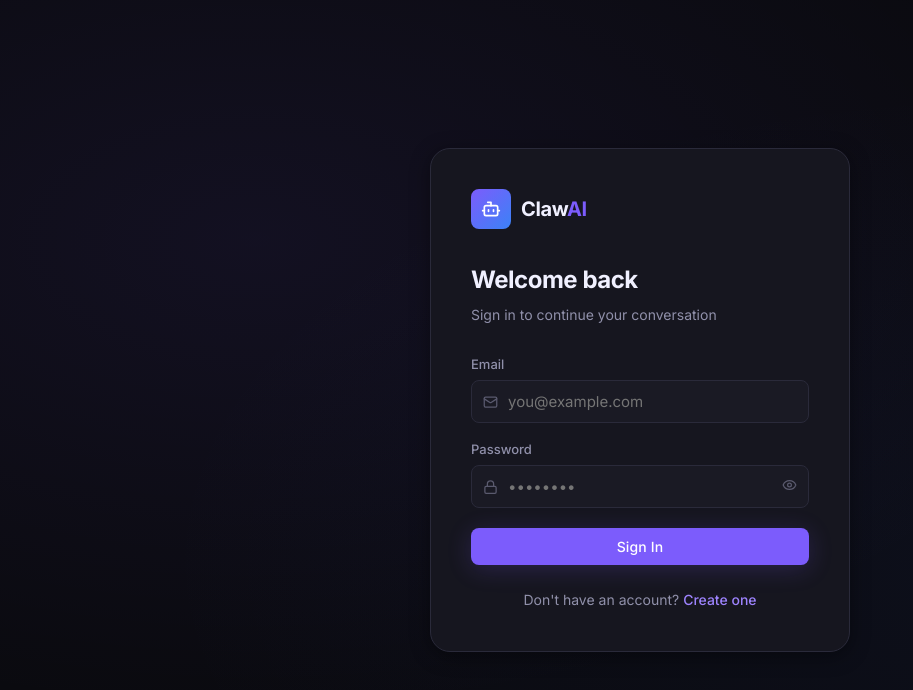
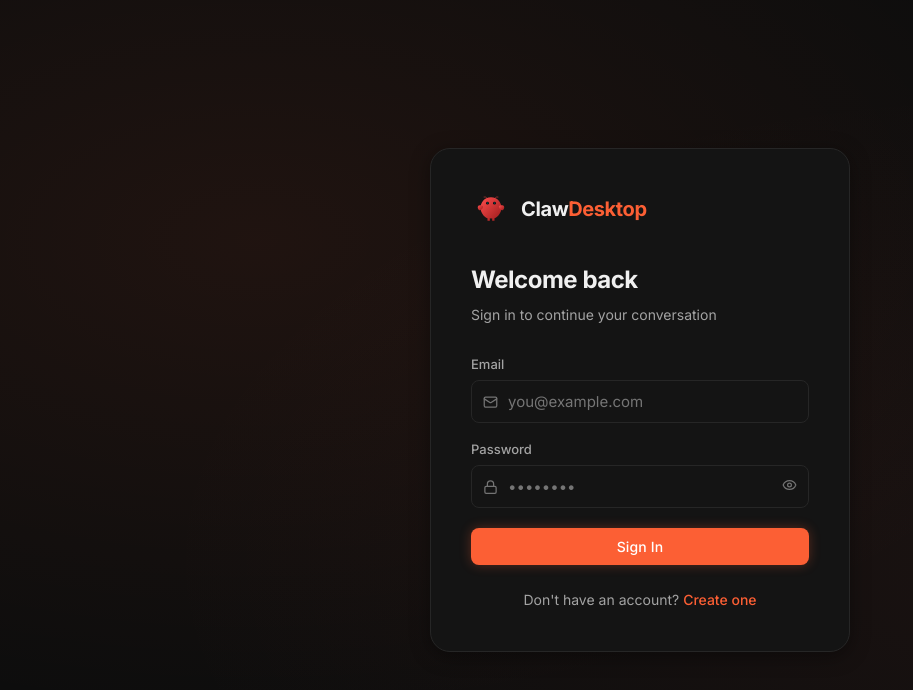
Before and after one commit to 0xmarkhydra/clawdesktop, a React (Vite) app in the folder frontend/: page /login in a window 1280 px wide. Shown: the top 690 px of the page, without its empty margins (0-913 px from the left). Built offline with nearby package versions, Linux system fonts and the light colour scheme.

Commit message:
Update frontend pages and add logo asset
Made-with: Cursor

```diff
--- a/frontend/src/index.css
+++ b/frontend/src/index.css
@@ -1,30 +1,30 @@
 @import url('https://fonts.googleapis.com/css2?family=Inter:wght@300;400;500;600;700&display=swap');
 
 :root {
-  --bg-primary: #0a0a0f;
-  --bg-secondary: #111118;
-  --bg-card: #16161f;
-  --bg-hover: #1e1e2a;
-  --bg-input: #1a1a24;
+  /* Landing page cosmic theme: coral + teal */
+  --bg-color: #0d0d0d;
+  --panel-bg: #141414;
+  --panel-bg-hover: #1a1a1a;
+  --border: #262626;
 
-  --border: #2a2a3a;
-  --border-light: #333344;
+  --text-primary: #f0f0f0;
+  --text-secondary: #a3a3a3;
+  --text-muted: #737373;
 
-  --text-primary: #f0f0ff;
-  --text-secondary: #9090aa;
-  --text-muted: #5a5a6e;
+  --accent: #fc5f34; /* Orange */
+  --accent-hover: #e85023;
+  --accent-light: rgba(252, 95, 52, 0.15);
+  --accent-glow: 0 0 12px rgba(252, 95, 52, 0.3);
 
-  --accent: #7c5cfc;
-  --accent-light: #9d83fd;
-  --accent-dark: #5b3de8;
-  --accent-glow: rgba(124, 92, 252, 0.25);
+  --coral: #E55F4D; /* Coral from landing page */
+  --coral-hover: #d25342;
+  --coral-light: rgba(229, 95, 77, 0.15);
+  --coral-glow: 0 0 12px rgba(229, 95, 77, 0.3);
 
-  --ai-bubble: linear-gradient(135deg, #1e1a3a 0%, #1a1e3a 100%);
-  --user-bubble: #1e2a3a;
+  --error: #ef4444;
 
-  --success: #22c55e;
-  --error: #ef4444;
-  --warning: #f59e0b;
+  /* Brand gradients */
+  --brand-gradient: linear-gradient(135deg, var(--coral), var(--accent));
 
   --radius-sm: 8px;
   --radius-md: 12px;
@@ -33,7 +33,7 @@
 
   --shadow-sm: 0 2px 8px rgba(0,0,0,0.3);
   --shadow-md: 0 4px 20px rgba(0,0,0,0.4);
-  --shadow-accent: 0 4px 24px rgba(124, 92, 252, 0.2);
+  --shadow-accent: 0 4px 24px rgba(124, 92, 252, 0.2); /* This will be replaced by accent-glow */
 
   --transition: 0.2s ease;
   --sidebar-width: 280px;
@@ -52,7 +52,7 @@ html, body, #root {
 
 body {
   font-family: 'Inter', -apple-system, BlinkMacSystemFont, sans-serif;
-  background: var(--bg-primary);
+  background: var(--bg-color);
   color: var(--text-primary);
   font-size: 15px;
   line-height: 1.55;
@@ -63,7 +63,7 @@ body {
 ::-webkit-scrollbar { width: 5px; height: 5px; }
 ::-webkit-scrollbar-track { background: transparent; }
 ::-webkit-scrollbar-thumb { background: var(--border); border-radius: 99px; }
-::-webkit-scrollbar-thumb:hover { background: var(--border-light); }
+::-webkit-scrollbar-thumb:hover { background: var(--panel-bg-hover); }
 
 /* Global button reset */
 button {
@@ -80,7 +80,7 @@ input, textarea {
   font-family: inherit;
   font-size: inherit;
   color: var(--text-primary);
-  background: var(--bg-input);
+  background: var(--panel-bg);
   border: 1px solid var(--border);
   border-radius: var(--radius-sm);
   outline: none;
@@ -89,7 +89,7 @@ input, textarea {
 
 input:focus, textarea:focus {
   border-color: var(--accent);
-  box-shadow: 0 0 0 3px var(--accent-glow);
+  box-shadow: var(--accent-glow);
 }
 
 a { color: inherit; text-decoration: none; }
@@ -113,17 +113,24 @@ a { color: inherit; text-decoration: none; }
 .btn-primary {
   background: var(--accent);
   color: #fff;
-  box-shadow: var(--shadow-accent);
+  box-shadow: var(--accent-glow);
 }
-.btn-primary:hover { background: var(--accent-light); transform: translateY(-1px); }
+.btn-primary:hover { background: var(--accent-hover); transform: translateY(-1px); }
 .btn-primary:active { transform: translateY(0); }
+
+.admin-login-card .btn-primary {
+  background: var(--coral);
+}
+.admin-login-card .btn-primary:hover {
+  background: var(--coral-hover);
+}
 
 .btn-ghost {
   background: transparent;
   color: var(--text-secondary);
   border: 1px solid var(--border);
 }
-.btn-ghost:hover { background: var(--bg-hover); color: var(--text-primary); border-color: var(--border-light); }
+.btn-ghost:hover { background: var(--panel-bg-hover); color: var(--text-primary); border-color: var(--border); }
 
 .btn-danger {
   background: rgba(239, 68, 68, 0.15);
@@ -144,14 +151,14 @@ a { color: inherit; text-decoration: none; }
   display: flex;
   align-items: center;
   justify-content: center;
-  background: var(--bg-primary);
+  background: var(--bg-color);
   background-image:
-    radial-gradient(ellipse at 20% 30%, rgba(124, 92, 252, 0.08) 0%, transparent 60%),
-    radial-gradient(ellipse at 80% 70%, rgba(60, 100, 220, 0.06) 0%, transparent 60%);
+    radial-gradient(ellipse at 20% 30%, rgba(252, 95, 52, 0.08) 0%, transparent 60%),
+    radial-gradient(ellipse at 80% 70%, rgba(229, 95, 77, 0.06) 0%, transparent 60%);
 }
 
 .auth-card {
-  background: var(--bg-card);
+  background: var(--panel-bg);
   border: 1px solid var(--border);
   border-radius: var(--radius-xl);
   padding: 40px;
@@ -170,7 +177,7 @@ a { color: inherit; text-decoration: none; }
 .auth-logo-icon {
   width: 40px;
   height: 40px;
-  background: linear-gradient(135deg, var(--accent), #3b82f6);
+  background: var(--brand-gradient);
   border-radius: var(--radius-sm);
   display: flex;
   align-items: center;
@@ -230,7 +237,7 @@ a { color: inherit; text-decoration: none; }
 }
 
 .auth-footer a {
-  color: var(--accent-light);
+  color: var(--accent);
   font-weight: 500;
   cursor: pointer;
 }
@@ -248,7 +255,7 @@ a { color: inherit; text-decoration: none; }
 .sidebar {
   width: var(--sidebar-width);
   min-width: var(--sidebar-width);
-  background: var(--bg-secondary);
+  background: var(--panel-bg);
   border-right: 1px solid var(--border);
   display: flex;
   flex-direction: column;
@@ -270,7 +277,7 @@ a { color: inherit; text-decoration: none; }
 .brand-icon {
   width: 32px;
   height: 32px;
-  background: linear-gradient(135deg, var(--accent), #3b82f6);
+  background: var(--brand-gradient);
   border-radius: 8px;
   display: flex;
   align-items: center;
@@ -298,9 +305,9 @@ a { color: inherit; text-decoration: none; }
   align-items: center;
   justify-content: center;
   gap: 8px;
-  box-shadow: var(--shadow-accent);
+  box-shadow: var(--accent-glow);
 }
-.btn-new-thread:hover { background: var(--accent-light); }
+.btn-new-thread:hover { background: var(--accent-hover); }
 
 .sidebar-threads {
   flex: 1;
@@ -327,13 +334,13 @@ a { color: inherit; text-decoration: none; }
 }
 
 .thread-item:hover {
-  background: var(--bg-hover);
+  background: var(--panel-bg-hover);
   border-color: var(--border);
 }
 
 .thread-item.active {
-  background: rgba(124, 92, 252, 0.12);
-  border-color: rgba(124, 92, 252, 0.3);
+  background: var(--accent-light);
+  border-color: rgba(252, 95, 52, 0.3);
 }
 
 .thread-title {
@@ -362,7 +369,7 @@ a { color: inherit; text-decoration: none; }
 .user-avatar {
   width: 34px;
   height: 34px;
-  background: linear-gradient(135deg, var(--accent), #3b82f6);
+  background: var(--brand-gradient);
   border-radius: 50%;
   display: flex;
   align-items: center;
@@ -389,14 +396,14 @@ a { color: inherit; text-decoration: none; }
   display: flex;
   flex-direction: column;
   overflow: hidden;
-  background: var(--bg-primary);
-  background-image: radial-gradient(ellipse at 50% 10%, rgba(124, 92, 252, 0.04) 0%, transparent 60%);
+  background: var(--bg-color);
+  background-image: radial-gradient(ellipse at 50% 10%, rgba(252, 95, 52, 0.04) 0%, transparent 60%);
 }
 
 .chat-header {
   padding: 16px 24px;
   border-bottom: 1px solid var(--border);
-  background: var(--bg-secondary);
+  background: var(--panel-bg);
   display: flex;
   align-items: center;
   gap: 12px;
@@ -404,8 +411,8 @@ a { color: inherit; text-decoration: none; }
 
 .chat-header-info { flex: 1; }
 .chat-header-title { font-size: 16px; font-weight: 600; }
-.chat-header-status { font-size: 12px; color: var(--success); display: flex; align-items: center; gap: 5px; }
-.status-dot { width: 6px; height: 6px; background: var(--success); border-radius: 50%; animation: pulse 2s infinite; }
+.chat-header-status { font-size: 12px; color: var(--accent); display: flex; align-items: center; gap: 5px; }
+.status-dot { width: 6px; height: 6px; background: var(--accent); border-radius: 50%; animation: pulse 2s infinite; }
 
 @keyframes pulse { 0%, 100% { opacity: 1; } 50% { opacity: 0.4; } }
 
@@ -435,8 +442,8 @@ a { color: inherit; text-decoration: none; }
   width: 56px;
   height: 56px;
   border-radius: 16px;
-  background: rgba(124, 92, 252, 0.1);
-  border: 1px solid rgba(124, 92, 252, 0.2);
+  background: var(--accent-light);
+  border: 1px solid rgba(252, 95, 52, 0.2);
   display: flex;
   align-items: center;
   justify-content: center;
@@ -473,12 +480,12 @@ a { color: inherit; text-decoration: none; }
 }
 
 .msg-avatar.ai-avatar {
-  background: linear-gradient(135deg, var(--accent), #3b82f6);
+  background: var(--brand-gradient);
 }
 
 .msg-avatar.user-avatar-icon {
-  background: var(--bg-hover);
-  border: 1px solid var(--border-light);
+  background: var(--panel-bg-hover);
+  border: 1px solid var(--border);
 }
 
 .message-bubble {
@@ -491,14 +498,16 @@ a { color: inherit; text-decoration: none; }
 }
 
 .message-bubble.ai-bubble {
-  background: var(--ai-bubble);
-  border: 1px solid rgba(124, 92, 252, 0.2);
+  background: var(--panel-bg);
+  border: 1px solid var(--border);
+  color: var(--text-primary);
   border-top-left-radius: 4px;
 }
 
 .message-bubble.user-bubble {
-  background: var(--user-bubble);
-  border: 1px solid var(--border);
+  background: var(--coral);
+  color: #fff;
+  border: 1px solid var(--coral);
   border-top-right-radius: 4px;
 }
 
@@ -517,8 +526,8 @@ a { color: inherit; text-decoration: none; }
 }
 
 .typing-bubble {
-  background: var(--ai-bubble);
-  border: 1px solid rgba(124, 92, 252, 0.2);
+  background: var(--panel-bg);
+  border: 1px solid var(--border);
   border-top-left-radius: 4px;
   padding: 14px 18px;
   border-radius: var(--radius-md);
@@ -530,7 +539,7 @@ a { color: inherit; text-decoration: none; }
 .typing-dot {
   width: 6px;
   height: 6px;
-  background: var(--accent-light);
+  background: var(--accent);
   border-radius: 50%;
   animation: bounce 1.2s infinite ease-in-out;
 }
--- a/frontend/src/pages/ChatPage.tsx
+++ b/frontend/src/pages/ChatPage.tsx
@@ -4,10 +4,9 @@ import { Bot, Plus, Send, LogOut, User, MessageSquare, Loader2 } from 'lucide-re
 import { api } from '../lib/api';
 import { useAuthStore } from '../store/auth.store';
 import { connectSocket, disconnectSocket, joinThread, leaveThread } from '../lib/socket';
-import { getSocket } from '../lib/socket';
 
 interface Thread { id: string; title: string; updated_at: string; }
-interface Message { id: string; content: string; role: 'user' | 'ai' | 'admin_draft'; created_at: string; }
+interface Message { id: string; content: string; role: 'user' | 'ai' | 'admin_draft'; created_at: string; thread_id?: string; }
 
 export default function ChatPage() {
   const navigate = useNavigate();
@@ -148,9 +147,11 @@ export default function ChatPage() {
       <aside className="sidebar">
         <div className="sidebar-header">
           <div className="sidebar-brand">
-            <div className="brand-icon"><Bot size={16} color="#fff" /></div>
-            <span className="brand-name">Claw<span>AI</span></span>
+          <div className="brand-icon">
+            <img src="/logo.svg" alt="Logo" width={22} height={22} />
           </div>
+          <span className="brand-name">Claw<span>Desktop</span></span>
+        </div>
           <button className="btn-new-thread" onClick={createThread}>
             <Plus size={16} /> New Chat
           </button>
--- a/frontend/src/pages/LoginPage.tsx
+++ b/frontend/src/pages/LoginPage.tsx
@@ -1,6 +1,6 @@
 import { useState } from 'react';
 import { useNavigate, Link } from 'react-router-dom';
-import { Bot, Mail, Lock, Eye, EyeOff, Loader2 } from 'lucide-react';
+import { Mail, Lock, Eye, EyeOff, Loader2 } from 'lucide-react';
 import { api } from '../lib/api';
 import { useAuthStore } from '../store/auth.store';
 
@@ -31,10 +31,10 @@ export default function LoginPage() {
     <div className="auth-page">
       <div className="auth-card">
         <div className="auth-logo">
-          <div className="auth-logo-icon">
-            <Bot size={20} color="#fff" />
+          <div className="auth-logo-icon" style={{ background: 'transparent' }}>
+            <img src="/logo.svg" alt="Logo" width={28} height={28} />
           </div>
-          <div className="auth-logo-text">Claw<span>AI</span></div>
+          <div className="auth-logo-text">Claw<span>Desktop</span></div>
         </div>
 
         <h1 className="auth-title">Welcome back</h1>
--- a/frontend/src/pages/RegisterPage.tsx
+++ b/frontend/src/pages/RegisterPage.tsx
@@ -1,6 +1,6 @@
 import { useState } from 'react';
 import { useNavigate, Link } from 'react-router-dom';
-import { Bot, Mail, Lock, User, Eye, EyeOff, Loader2 } from 'lucide-react';
+import { Mail, Lock, User, Eye, EyeOff, Loader2 } from 'lucide-react';
 import { api } from '../lib/api';
 import { useAuthStore } from '../store/auth.store';
 
@@ -31,10 +31,10 @@ export default function RegisterPage() {
     <div className="auth-page">
       <div className="auth-card">
         <div className="auth-logo">
-          <div className="auth-logo-icon">
-            <Bot size={20} color="#fff" />
+          <div className="auth-logo-icon" style={{ background: 'transparent' }}>
+            <img src="/logo.svg" alt="Logo" width={28} height={28} />
           </div>
-          <div className="auth-logo-text">Claw<span>AI</span></div>
+          <div className="auth-logo-text">Claw<span>Desktop</span></div>
         </div>
 
         <h1 className="auth-title">Create account</h1>
--- a/frontend/src/pages/admin/AdminDashboard.tsx
+++ b/frontend/src/pages/admin/AdminDashboard.tsx
@@ -184,10 +184,10 @@ export default function AdminDashboard() {
             )}
           </div>
           <div className="sidebar-brand">
-            <div className="brand-icon" style={{ background: 'linear-gradient(135deg, #ef4444, #dc2626)' }}>
-              <Bot size={16} color="#fff" />
+            <div className="brand-icon" style={{ background: 'transparent' }}>
+              <img src="/logo.svg" alt="Logo" width={24} height={24} />
             </div>
-            <span className="brand-name">Claw<span>AI</span></span>
+            <span className="brand-name">Claw<span>Desktop</span></span>
           </div>
           <button className="btn btn-ghost" style={{ width: '100%', fontSize: 12, gap: 6, marginTop: 8 }}
             onClick={() => loadThreads(true)}>
--- a/frontend/src/pages/admin/AdminLoginPage.tsx
+++ b/frontend/src/pages/admin/AdminLoginPage.tsx
@@ -1,6 +1,6 @@
 import { useState } from 'react';
 import { useNavigate } from 'react-router-dom';
-import { ShieldCheck, Lock, User, Loader2 } from 'lucide-react';
+import { Loader2, User, Lock } from 'lucide-react';
 import { api } from '../../lib/api';
 import { useAuthStore } from '../../store/auth.store';
 
@@ -30,10 +30,10 @@ export default function AdminLoginPage() {
     <div className="auth-page">
       <div className="auth-card">
         <div className="auth-logo">
-          <div className="auth-logo-icon" style={{ background: 'linear-gradient(135deg, #ef4444, #dc2626)' }}>
-            <ShieldCheck size={20} color="#fff" />
+          <div className="auth-logo-icon" style={{ background: 'transparent' }}>
+            <img src="/logo.svg" alt="Logo" width={28} height={28} />
           </div>
-          <div className="auth-logo-text">Claw<span>AI</span> <span style={{ color: '#f87171', fontSize: 12, fontWeight: 400 }}>Admin</span></div>
+          <div className="auth-logo-text">Claw<span>Desktop</span> <span style={{ color: '#f87171', fontSize: 12, fontWeight: 400 }}>Admin</span></div>
         </div>
 
         <h1 className="auth-title">Admin Portal</h1>
```
Also changed, not shown: frontend/public/logo.svg (added).
